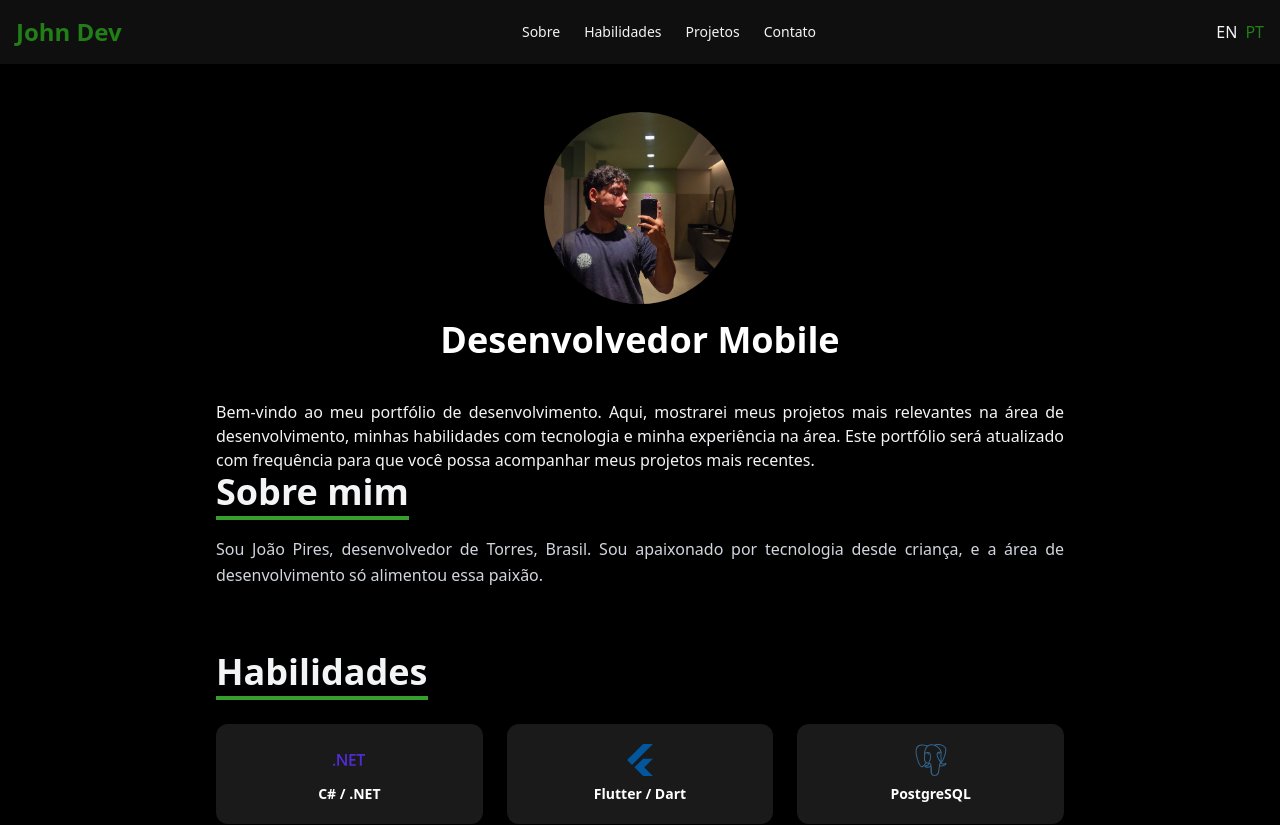
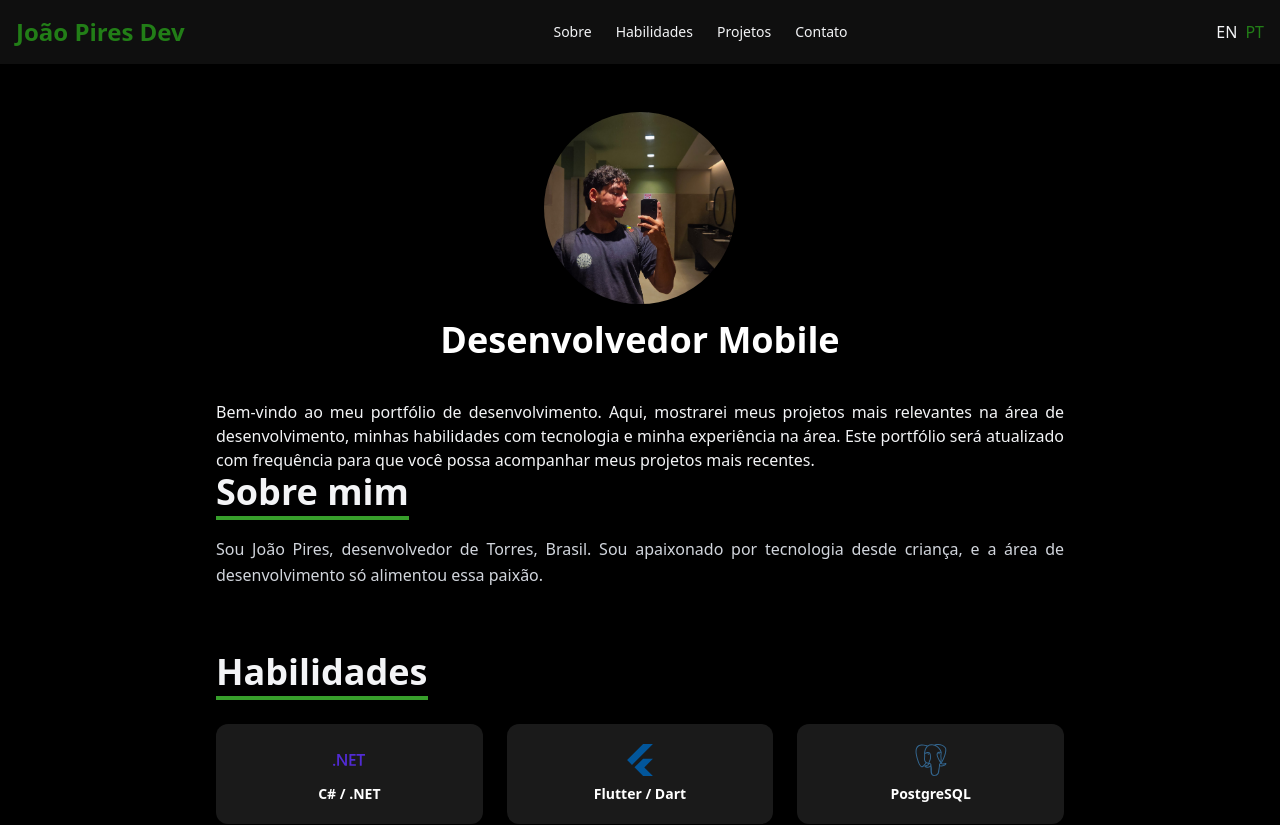
Before and after one commit to joaolouko/portfolio2, a React (Vite) app: page / in a window 1280 px wide. Shown: the top 825 px of the page. Built offline with nearby package versions, Linux system fonts and the light colour scheme.

Commit message:
feat: john -> joao pires

```diff
--- a/index.html
+++ b/index.html
@@ -4,7 +4,7 @@
     <meta charset="UTF-8" />
     <meta name="viewport" content="width=device-width, initial-scale=1.0" />
     <link rel="stylesheet" href="./src/index.css">
-    <title>John dev</title>
+    <title>João Pires dev</title>
   </head>
   <body>
     <div id="root"></div>
--- a/src/i18n/en.json
+++ b/src/i18n/en.json
@@ -22,6 +22,6 @@
     "project4": "First version of the personal portfolio, using React and Bootstrap."
   },
   "footer": {
-    "copyright": "John Dev. All rights reserved."
+    "copyright": "João Pires Dev. All rights reserved."
   }
 }
--- a/src/i18n/pt.json
+++ b/src/i18n/pt.json
@@ -22,6 +22,6 @@
     "project4": "Primeira versão do portfolio pessoal, utilizando React e Bootstrap."
   },
   "footer": {
-    "copyright": "John Dev. Todos os direitos reservados."
+    "copyright": "João Pires Dev. Todos os direitos reservados."
   }
 }
--- a/src/layout/Header.tsx
+++ b/src/layout/Header.tsx
@@ -15,7 +15,7 @@ export default function Header() {
         transition={{ duration: 0.3 }}
         className="sticky top-0 color-header-footer bg-opacity-90 backdrop-blur-md z-50 shadow">
         <nav className="container mx-auto flex flex-wrap justify-between items-center px-4 py-4">
-          <h1 className="text-2xl font-bold color-primary cursor-default">John Dev</h1>
+          <h1 className="text-2xl font-bold color-primary cursor-default">João Pires Dev</h1>
           <ul className="hidden md:flex space-x-6 text-sm font-medium">
             <li><a href="#about" className="color-primary-hover transition-colors">{t('header.about')}</a></li>
             <li><a href="#skills" className="color-primary-hover transition-colors">{t('header.skills')}</a></li>
```
